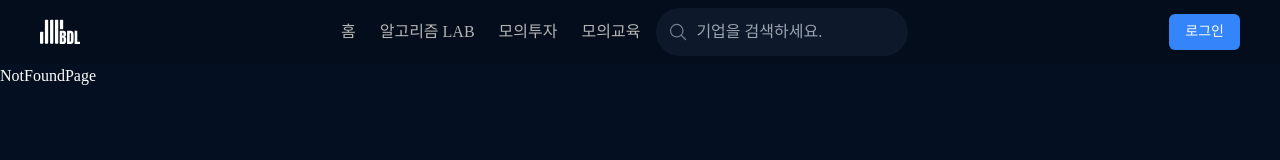
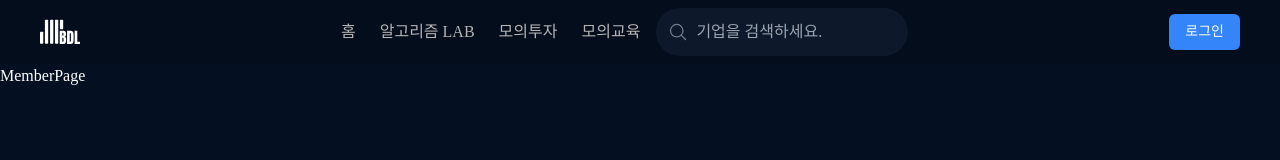
Before and after one commit to dnwnsrb11/BDL-frontend, a React (Vite) app: page /member in a window 1280 px wide. Shown: the top 160 px of the page. Built offline with nearby package versions, Linux system fonts and the light colour scheme; a web font is replaced by a local one.

Commit message:
feat: member page 생성 및 라우팅

```diff
--- /dev/null
+++ b/src/routes/pages/MemberPage.tsx
@@ -0,0 +1,3 @@
+export const MemberPage = () => {
+  return <div>MemberPage</div>;
+};
--- a/src/routes/router.tsx
+++ b/src/routes/router.tsx
@@ -4,6 +4,7 @@ import { MainLayout } from '@/layouts/MainLayout';
 import { AlgorithmLabPage } from '@/routes/pages/AlgorithmLabPage';
 import { HomePage } from '@/routes/pages/HomePage';
 import { LoginPage } from '@/routes/pages/LoginPage';
+import { MemberPage } from '@/routes/pages/MemberPage';
 import { NotFoundPage } from '@/routes/pages/NotFoundPage';
 import { SearchPage } from '@/routes/pages/SearchPage';
 import { SimulatedEducationPage } from '@/routes/pages/SimulatedEducationPage';
@@ -21,6 +22,10 @@ export const router = createBrowserRouter([
       {
         path: '/login',
         element: <LoginPage />,
+      },
+      {
+        path: '/member',
+        element: <MemberPage />,
       },
       {
         path: '/algorithm-lab',
```
